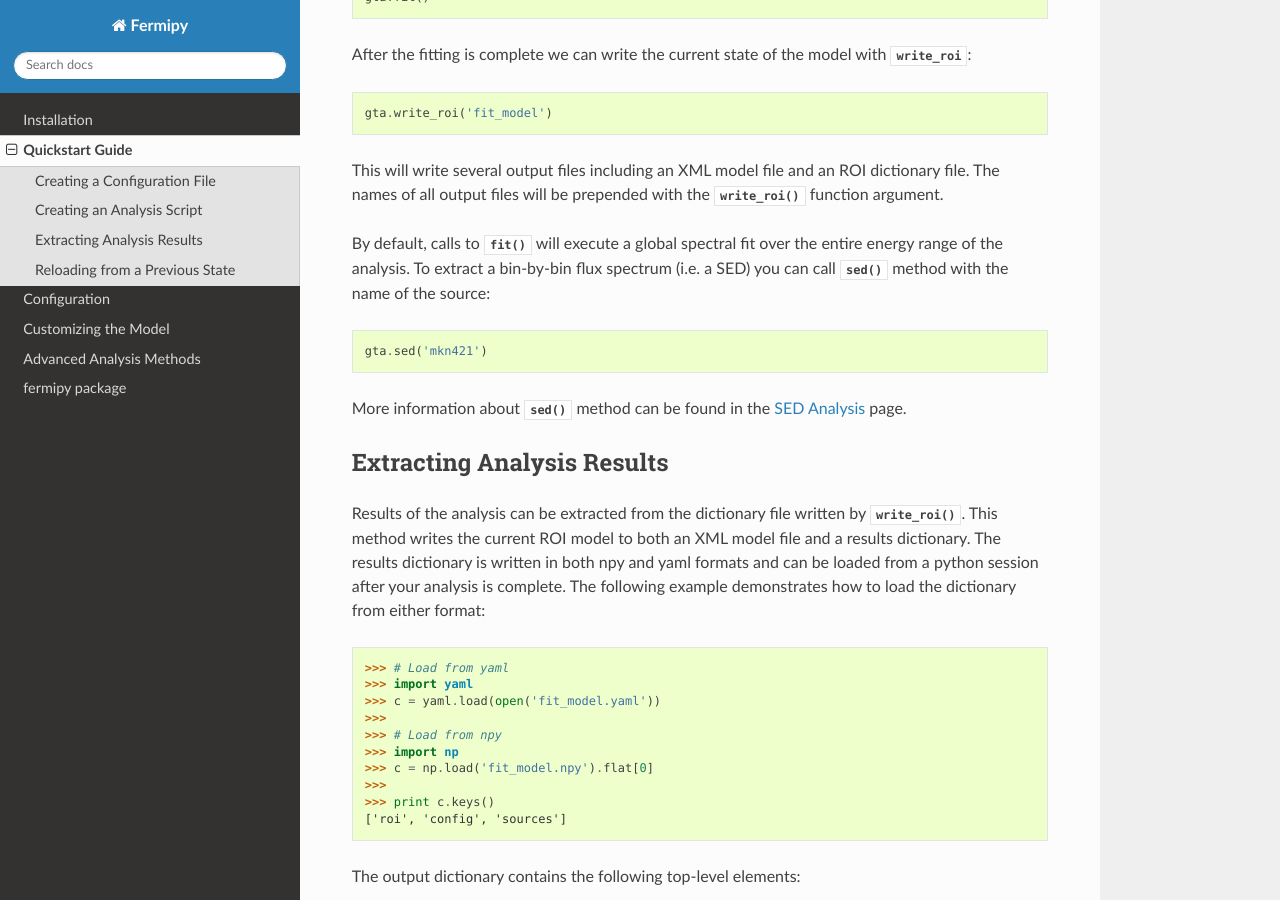
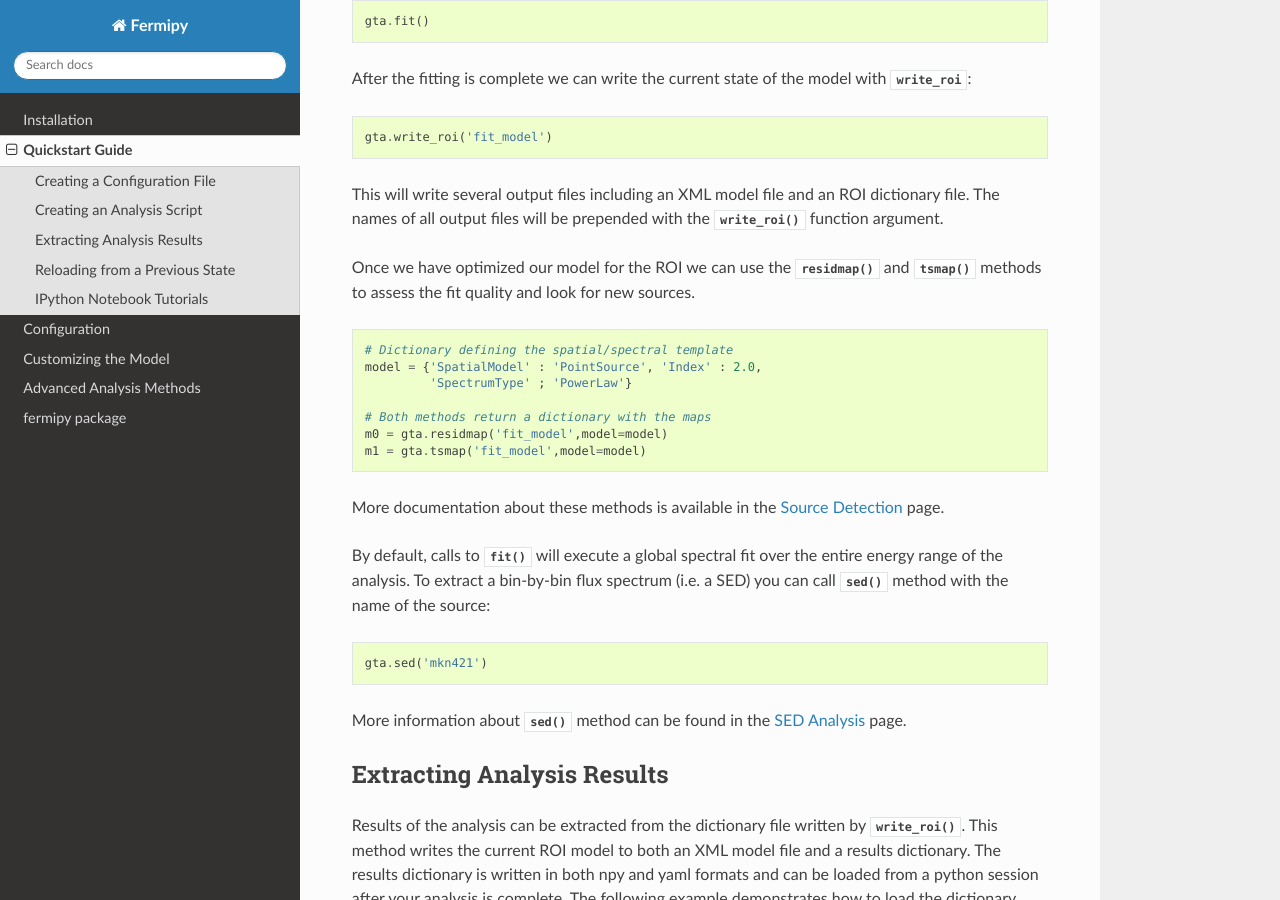
Before and after one commit to fermiPy/fermipy, a Sphinx documentation site: the page built from docs/quickstart.rst, in a window 1280 px wide and 900 px high, scrolled down 2829 px. Built offline with Sphinx 7.4.7 and the Read the Docs theme 2.0.0, drawn with Linux system fonts in a browser that asks for light colours; the version number could not be read and is left out; some of the changed text lies outside the part shown.

Commit message:
Updating notebooks.

```diff
--- a/docs/quickstart.rst
+++ b/docs/quickstart.rst
@@ -4,11 +4,12 @@
 ================
 
 This page walks through the steps to setup and perform a basic
-spectral analysis of a source.
+spectral analysis of a source.  For additional fermipy tutorials see
+the section on `IPython Notebook Tutorials`_.
 
 
 Creating a Configuration File
--------------------------------
+-----------------------------
 
 The first step is to compose a configuration file that defines the
 basic analysis parameters.  Complete documentation for the configuration
@@ -178,6 +179,24 @@
 prepended with the :py:meth:`~fermipy.gtanalysis.GTAnalysis.write_roi`
 function argument.
 
+Once we have optimized our model for the ROI we can use the
+:py:meth:`~fermipy.gtanalysis.GTAnalysis.residmap` and
+:py:meth:`~fermipy.gtanalysis.GTAnalysis.tsmap` methods to assess the
+fit quality and look for new sources.
+
+.. code-block:: python
+
+   # Dictionary defining the spatial/spectral template
+   model = {'SpatialModel' : 'PointSource', 'Index' : 2.0,
+            'SpectrumType' ; 'PowerLaw'}
+
+   # Both methods return a dictionary with the maps
+   m0 = gta.residmap('fit_model',model=model)
+   m1 = gta.tsmap('fit_model',model=model)
+
+More documentation about these methods is available in
+the :ref:`detection` page.
+
 By default, calls to :py:meth:`~fermipy.gtanalysis.GTAnalysis.fit` will
 execute a global spectral fit over the entire energy range of the
 analysis.  To extract a bin-by-bin flux spectrum (i.e. a SED) you can
@@ -305,6 +324,21 @@
    # was executed
    gta.load_roi('prefit_model')
 
-Note that using :py:meth:`~fermipy.gtanalysis.GTAnalysis.load_roi` is
-generally faster than :py:meth:`~fermipy.gtanalysis.GTAnalysis.create`
-when an analysis instance already exists.
+Using :py:meth:`~fermipy.gtanalysis.GTAnalysis.load_roi` is generally
+faster than :py:meth:`~fermipy.gtanalysis.GTAnalysis.create` when an
+analysis instance already exists.
+
+IPython Notebook Tutorials
+--------------------------
+
+Additional tutorials with more detailed examples of using fermipy are
+available as a set of IPython notebooks.  These are located in the
+`notebooks
+<https://github.com/fermiPy/fermipy/tree/master/notebooks/>`_
+directory of the fermipy respository.  To run any of the notebooks
+simply run `ipython notebook` followed by the notebook name:
+
+.. code-block:: bash
+
+   cd <path to fermipy repository>/notebooks
+   ipython notebook PG\ 1553+113.ipynb
```
Also changed, not shown: 5 other files.
